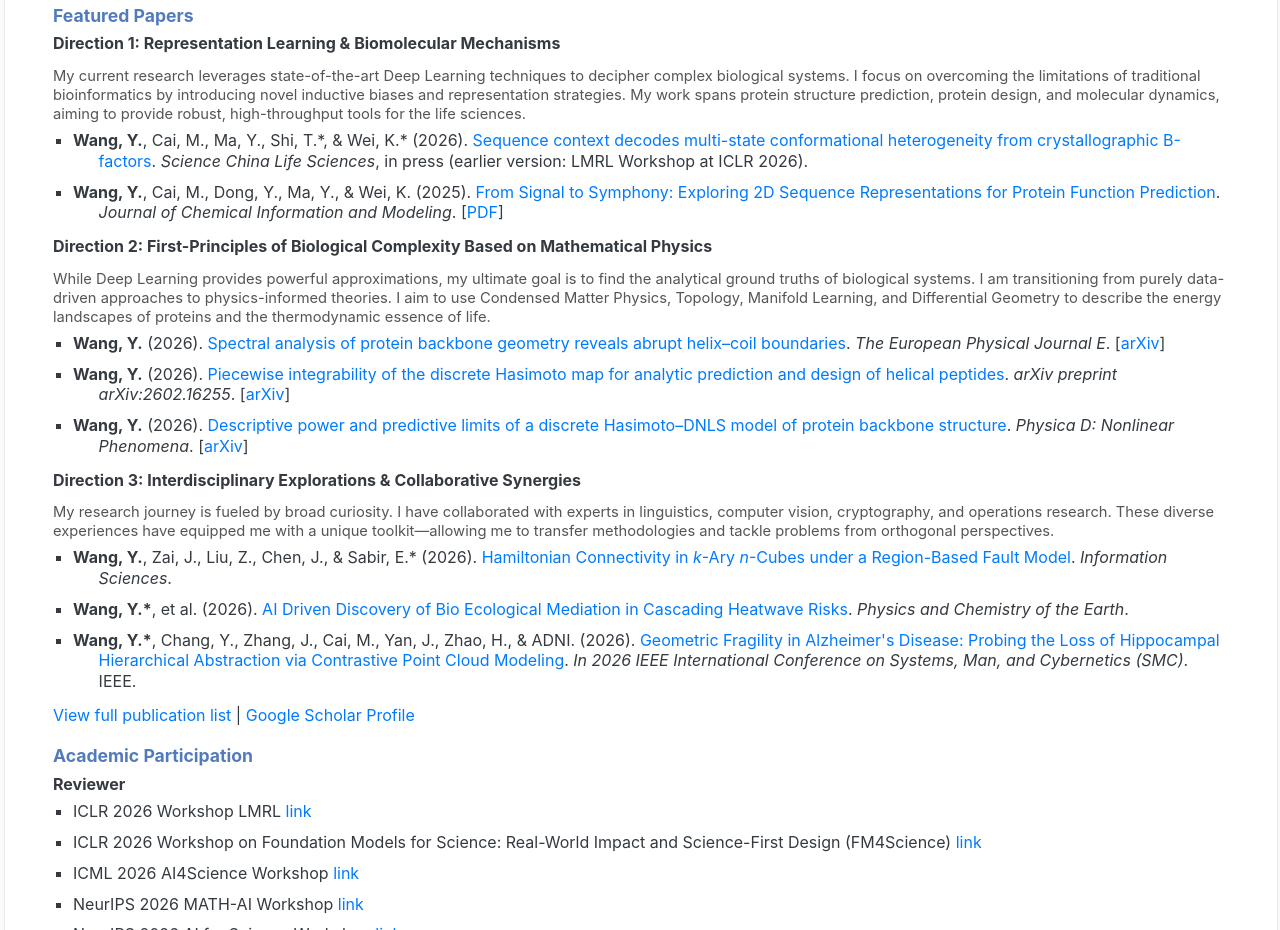
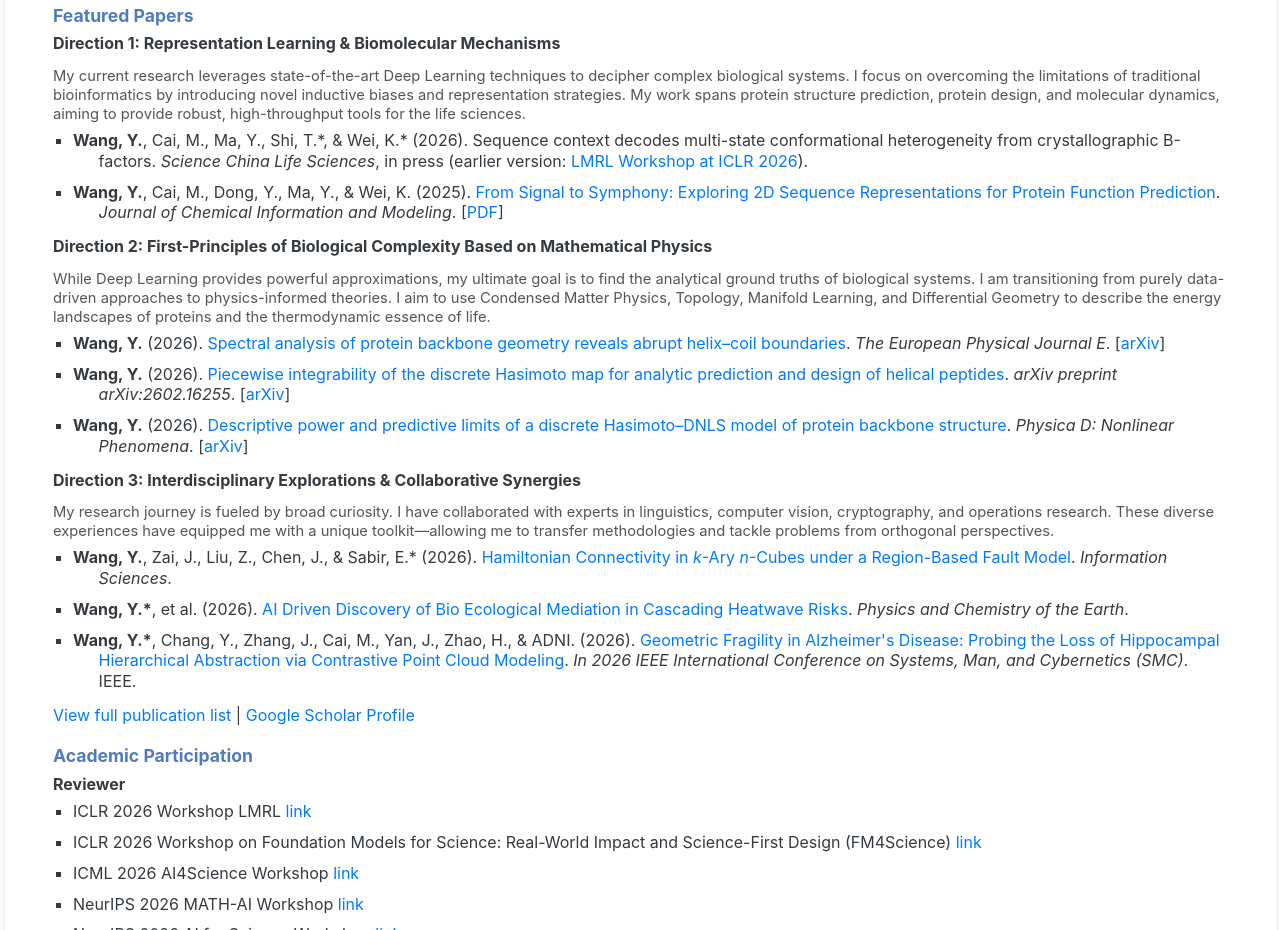
Before and after one commit to wyqmath/wyqmath.github.io, a plain HTML site: page index.html in a window 1280 px wide. Shown: the part 1678-2608 px from the top of the page. Drawn offline with nearby package versions, Linux system fonts and the light colour scheme; a web font is replaced by a local one.

Commit message:
Keep workshop link in earlier-version note, plain title until DOI; unify CV entries to et al. style

```diff
--- a/index.html
+++ b/index.html
@@ -202,7 +202,7 @@
 <p><b>方向一：表征学习与生物分子机制 (Representation Learning &amp; Biomolecular Mechanisms)</b></p>
 <p style="font-size:0.92em;color:#555;">我目前的研究利用最前沿的深度学习技术来解析复杂的生物系统。我专注于通过引入新颖的归纳偏置和表征策略来突破传统生物信息学的局限。我的工作涵盖蛋白质结构预测、蛋白质设计和分子动力学，旨在为生命科学提供稳健、高通量的工具。</p>
 <ul>
-<li><p><b>Wang, Y.</b>, Cai, M., Ma, Y., Shi, T.*, &amp; Wei, K.* (2026). <a href="https://openreview.net/forum?id=rTO3JOgC3a">Sequence context decodes multi-state conformational heterogeneity from crystallographic B-factors</a>. <i>Science China Life Sciences</i>, in press (earlier version: LMRL Workshop at ICLR 2026). </p></li>
+<li><p><b>Wang, Y.</b>, Cai, M., Ma, Y., Shi, T.*, &amp; Wei, K.* (2026). Sequence context decodes multi-state conformational heterogeneity from crystallographic B-factors. <i>Science China Life Sciences</i>, in press (earlier version: <a href="https://openreview.net/forum?id=rTO3JOgC3a">LMRL Workshop at ICLR 2026</a>). </p></li>
 <li><p><b>Wang, Y.</b>, Cai, M., Dong, Y., Ma, Y., &amp; Wei, K. (2025). <a href="https://pubs.acs.org/doi/10.1021/acs.jcim.5c01768">From Signal to Symphony: Exploring 2D Sequence Representations for Protein Function Prediction</a>. <i>Journal of Chemical Information and Modeling</i>. [<a href="pub/journal_of_chemical_information_and_modeling.pdf">PDF</a>]</p></li>
 </ul>
 
@@ -442,7 +442,7 @@
 <p><b>Direction 1: Representation Learning &amp; Biomolecular Mechanisms</b></p>
 <p style="font-size:0.92em;color:#555;">My current research leverages state-of-the-art Deep Learning techniques to decipher complex biological systems. I focus on overcoming the limitations of traditional bioinformatics by introducing novel inductive biases and representation strategies. My work spans protein structure prediction, protein design, and molecular dynamics, aiming to provide robust, high-throughput tools for the life sciences.</p>
 <ul>
-<li><p><b>Wang, Y.</b>, Cai, M., Ma, Y., Shi, T.*, &amp; Wei, K.* (2026). <a href="https://openreview.net/forum?id=rTO3JOgC3a">Sequence context decodes multi-state conformational heterogeneity from crystallographic B-factors</a>. <i>Science China Life Sciences</i>, in press (earlier version: LMRL Workshop at ICLR 2026). </p></li>
+<li><p><b>Wang, Y.</b>, Cai, M., Ma, Y., Shi, T.*, &amp; Wei, K.* (2026). Sequence context decodes multi-state conformational heterogeneity from crystallographic B-factors. <i>Science China Life Sciences</i>, in press (earlier version: <a href="https://openreview.net/forum?id=rTO3JOgC3a">LMRL Workshop at ICLR 2026</a>). </p></li>
 <li><p><b>Wang, Y.</b>, Cai, M., Dong, Y., Ma, Y., &amp; Wei, K. (2025). <a href="https://pubs.acs.org/doi/10.1021/acs.jcim.5c01768">From Signal to Symphony: Exploring 2D Sequence Representations for Protein Function Prediction</a>. <i>Journal of Chemical Information and Modeling</i>. [<a href="pub/journal_of_chemical_information_and_modeling.pdf">PDF</a>]</p></li>
 </ul>
 
```
Also changed, not shown: publications.html (+2 -2 lines), 2 other files.
